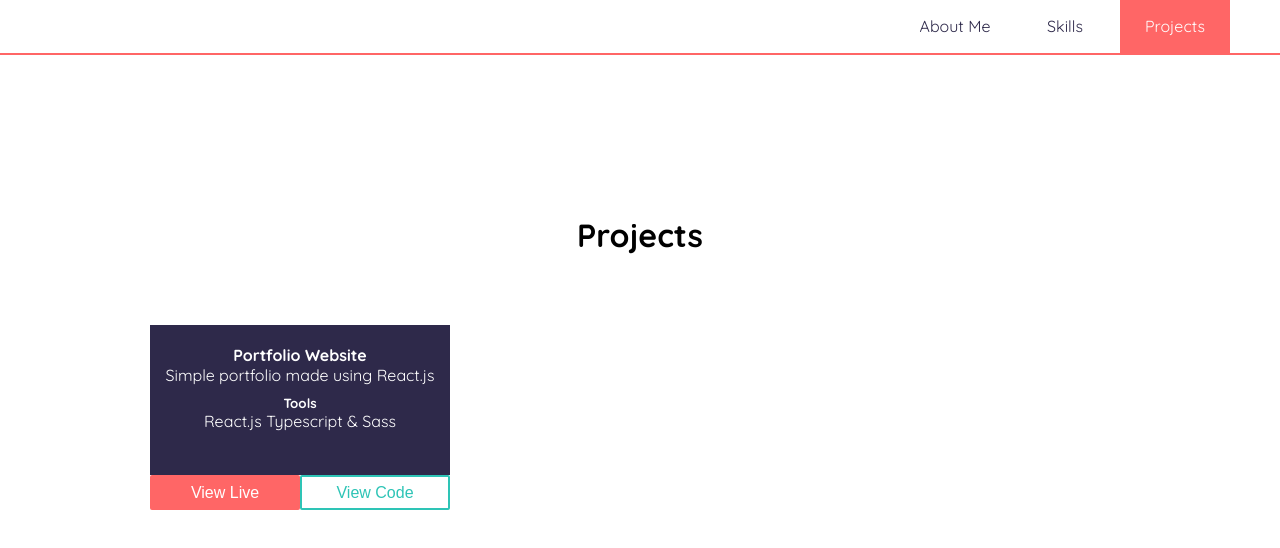
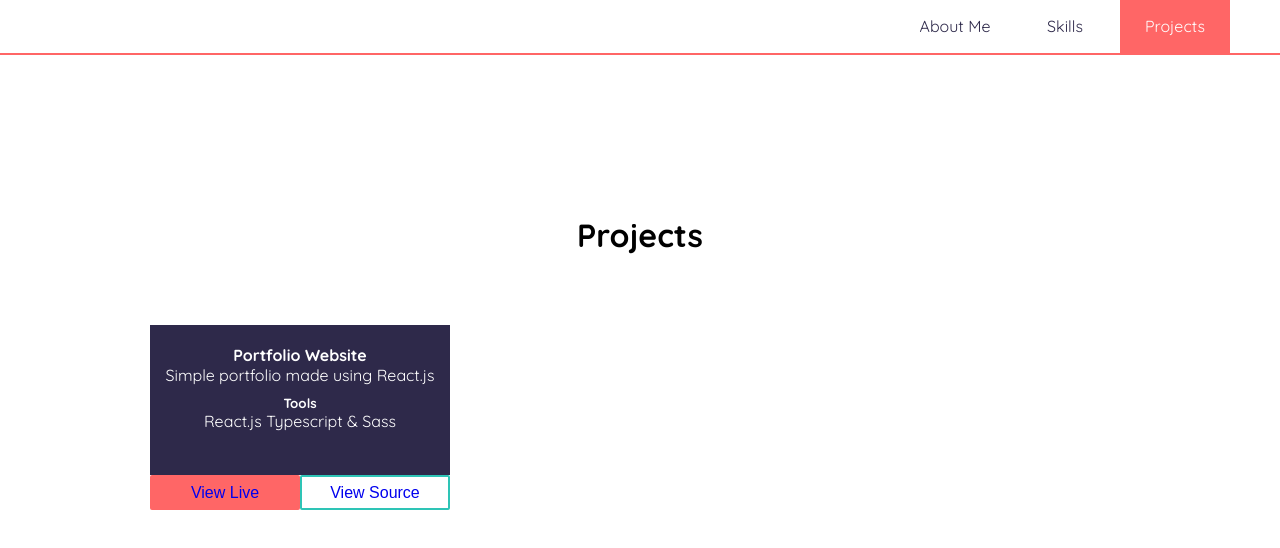
Before and after one commit to FrancyelZelling/portfolio, a React (Create React App) app: page /projects in a window 1280 px wide. Shown: the top 548 px of the page. Built offline with nearby package versions, Linux system fonts and the light colour scheme.

Commit message:
Fixed Project Links

```diff
--- a/src/Components/ProjectItem.tsx
+++ b/src/Components/ProjectItem.tsx
@@ -8,6 +8,8 @@ export interface ProjectItemInterface {
   title: string;
   description: string;
   tools: string;
+  live: string;
+  source: string;
 }
 
 const ProjectItem: React.FC<PropsInterface> = ({ item }) => {
@@ -20,8 +22,12 @@ const ProjectItem: React.FC<PropsInterface> = ({ item }) => {
         <p>{item.tools}</p>
       </div>
       <div className="buttons">
-        <button className="main">View Live</button>
-        <button className="secondary">View Code</button>
+        <button className="main">
+          <a href={item.live}>View Live</a>
+        </button>
+        <button className="secondary">
+          <a href={item.source}>View Source</a>
+        </button>
       </div>
     </div>
   );
--- a/src/Components/Projects.tsx
+++ b/src/Components/Projects.tsx
@@ -11,6 +11,8 @@ const portfolio = {
   title: "Portfolio Website",
   description: "Simple portfolio made using React.js",
   tools: "React.js Typescript & Sass",
+  live: "https://francyel-zelling.netlify.app",
+  source: "https://github.com/FrancyelZelling/portfolio",
 };
 
 const Projects: React.FC<ProjectsInterface> = ({ setActive }) => {
```
